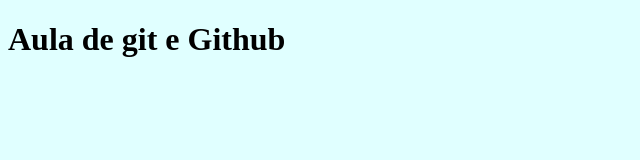
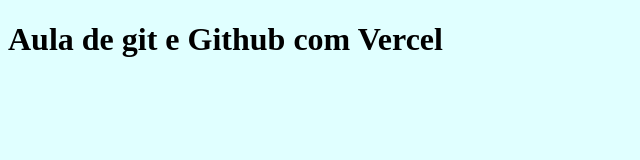
Before and after one commit to jeancosta4/repo1ads, a plain HTML site: page src/index.html in a window 1280 px wide. Shown: the whole page, without its empty margins (0-640 px from the left). Drawn offline with Linux system fonts and the light colour scheme.

Commit message:
doc: atualização do index.html

```diff
--- a/src/index.html
+++ b/src/index.html
@@ -7,6 +7,6 @@
     <link rel="stylesheet" href="./styles/style.css">
 </head>
 <body>
-    <h1>Aula de git e Github</h1>
+    <h1>Aula de git e Github com Vercel</h1>
 </body>
 </html>
```
